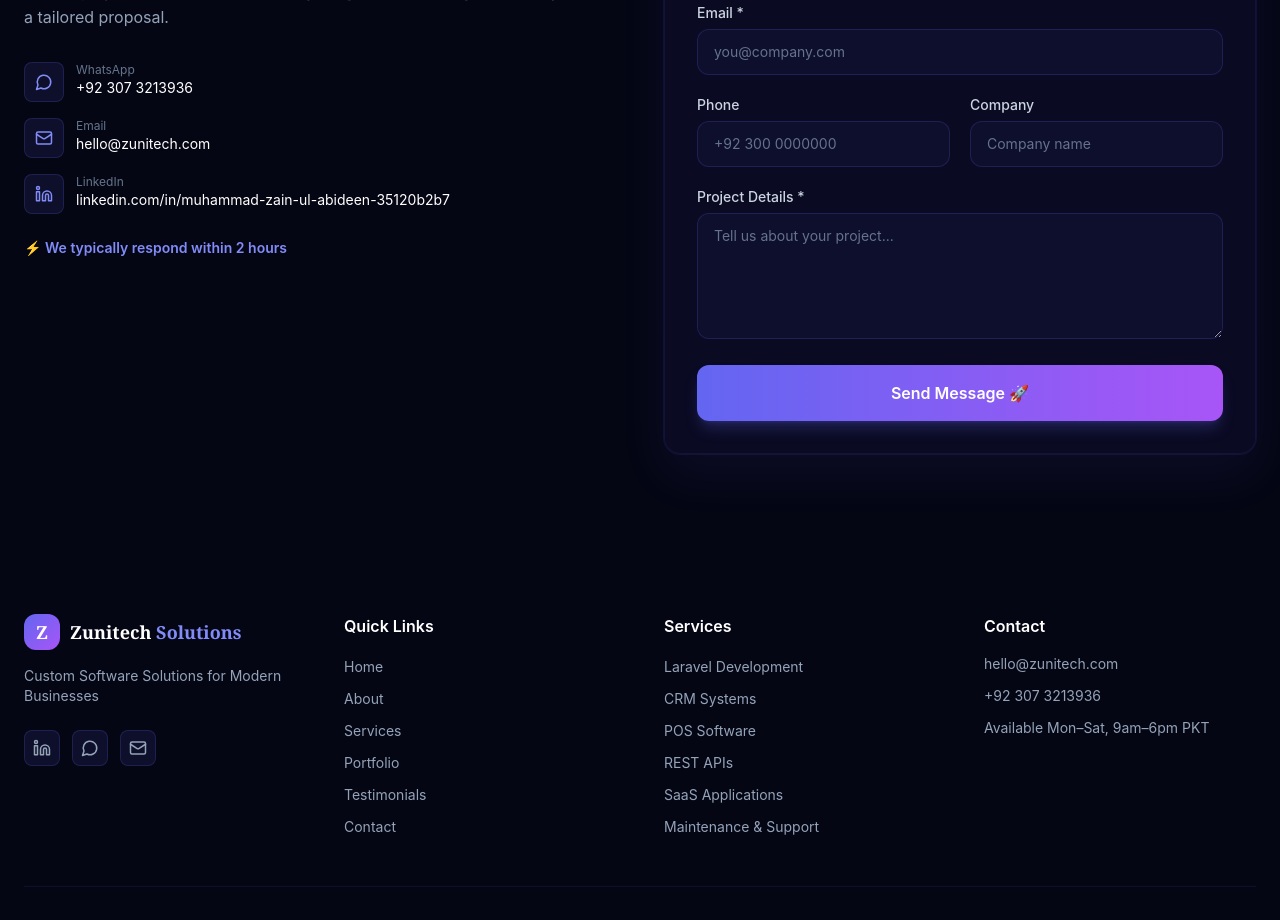
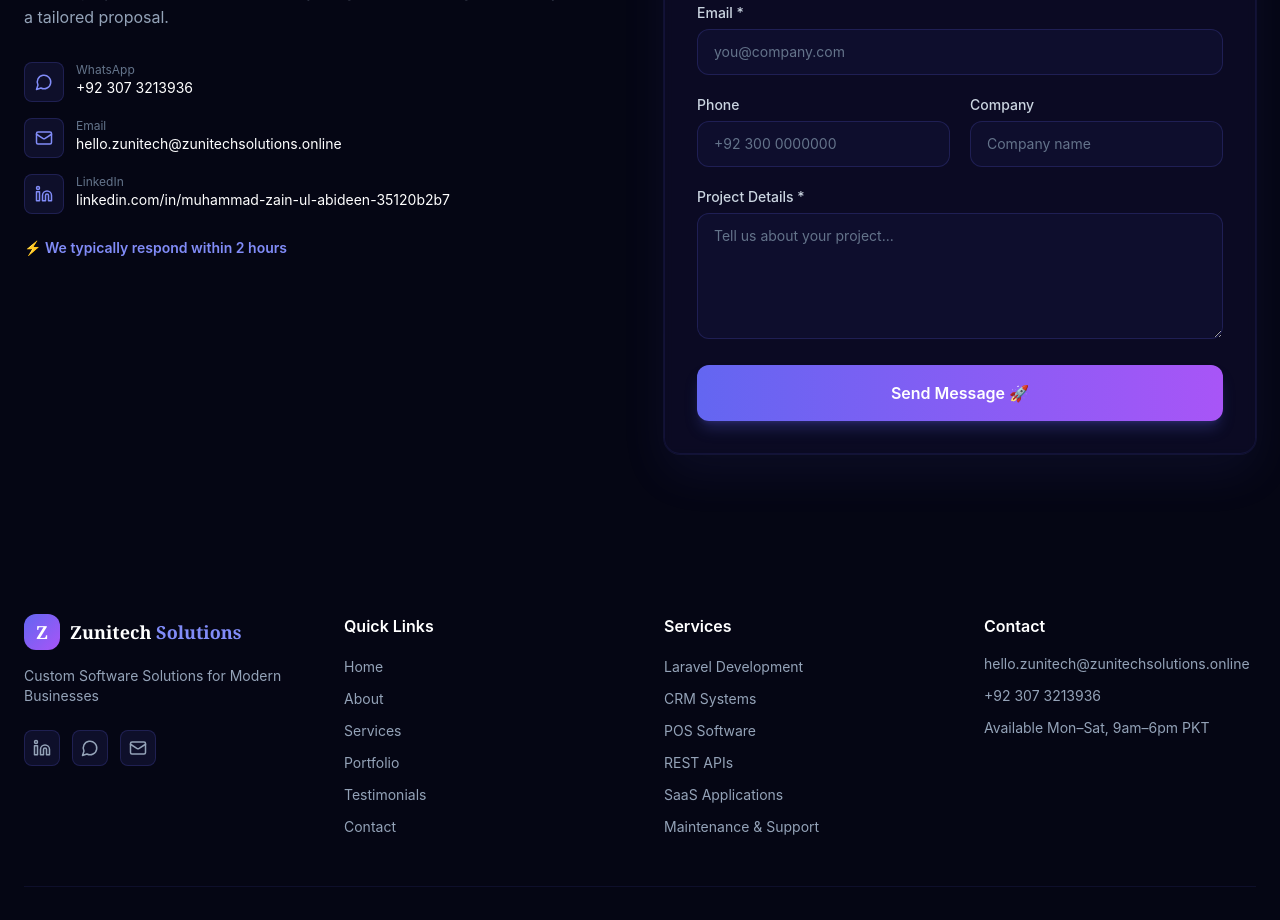
Before and after one commit to programer274/zunitech-solutions, a React (Vite) app: page / in a window 1280 px wide. Shown: the part 7740-8660 px from the top of the page. Built offline with nearby package versions, Linux system fonts and the light colour scheme.

Commit message:
Update contact email to official ZuniTech Solutions address

```diff
--- a/src/data/index.ts
+++ b/src/data/index.ts
@@ -349,7 +349,7 @@ export const brand = {
     "Hi, I'm Zuni, a Laravel developer and founder of Zunitech Solutions. I help businesses automate operations and scale using custom web applications built with Laravel, PHP, MySQL, and modern frontend technologies.",
   founderBioExtended:
     'With years of hands-on experience building production-grade applications, I combine deep Laravel expertise with a product-minded approach. Every project starts with understanding your business — not just your tech stack.',
-  email: 'hello@zunitech.com',
+  email: 'hello.zunitech@zunitechsolutions.online',
   whatsapp: '+92 307 3213936',
   whatsappLink: 'https://wa.me/923073213936',
   linkedin: 'linkedin.com/in/muhammad-zain-ul-abideen-35120b2b7',
```
